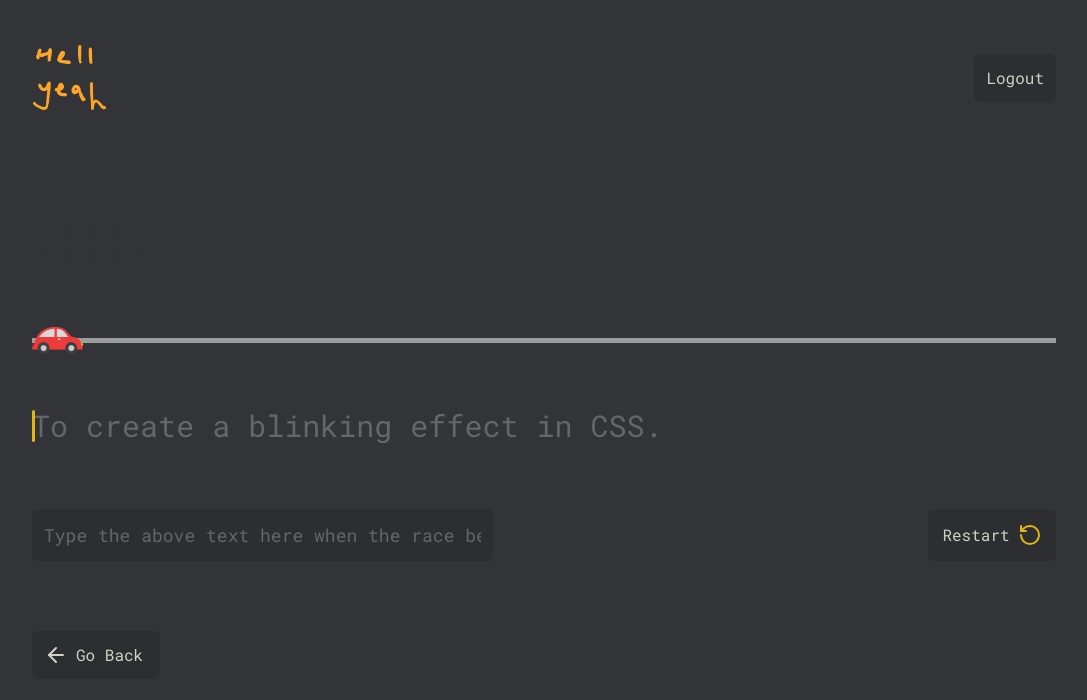
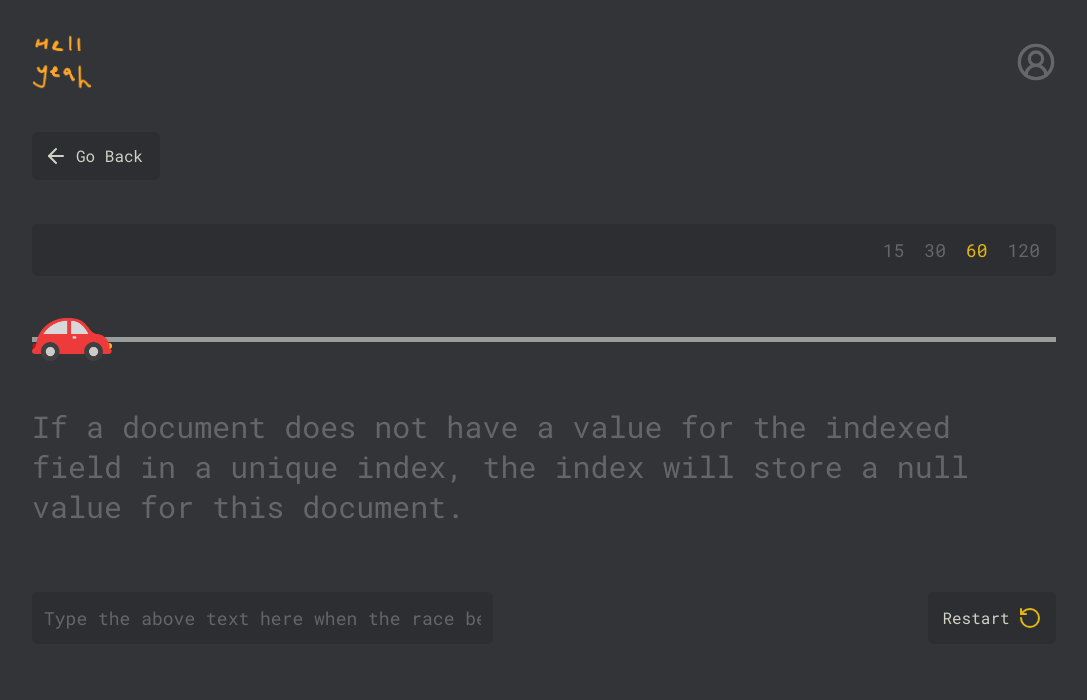
Before and after one commit to kimashii-dan/auth-with-next.js, a Next.js app: page /game in a window 1280 px wide. Shown: the top 700 px of the page, without its empty margins (96-1183 px from the left). Built offline with nearby package versions, Linux system fonts and the light colour scheme.

Commit message:
Smooth cursor, time selection, car image fix

```diff
--- a/src/app/(protected)/dashboard/page.tsx
+++ b/src/app/(protected)/dashboard/page.tsx
@@ -16,7 +16,7 @@ export default function Dashboard() {
       try {
         const response = await axios.get(`/api/users/protected`);
         console.log(response);
-        setUserData(response.data.data);
+        setUserData(response.data.user_data);
       } catch (error: any) {
         setError(error);
       } finally {
--- a/src/app/(protected)/game/page.tsx
+++ b/src/app/(protected)/game/page.tsx
@@ -6,11 +6,12 @@ import ProgressBar from "@/components/ProgressBar";
 import Text from "@/components/Text";
 import Input from "@/components/Input";
 
-const initialText = "To create a blinking effect in CSS.";
-const wordsArray = initialText.split(" ").map((word) => [...word, " "]); // Split text into words and characters
+const initialText =
+  "If a document does not have a value for the indexed field in a unique index, the index will store a null value for this document.";
+const wordsArray = initialText.split(" ").map((word) => [...word, " "]);
 
 const calculateWPM = (wordsTyped: number, elapsedTime: number): number => {
-  if (elapsedTime === 0) return 0; // Avoid division by zero
+  if (elapsedTime === 0) return 0;
   return Math.floor(wordsTyped / (elapsedTime / 60));
 };
 
@@ -20,9 +21,11 @@ export default function Game() {
   const [charIndex, setCharIndex] = useState<number>(0);
   const [wordsTyped, setWordsTyped] = useState<number>(0);
   const [isTyping, setIsTyping] = useState<boolean>(false);
-  const [timeLeft, setTimeLeft] = useState<number>(90);
+  const [timeLeft, setTimeLeft] = useState<number>(60);
+  const [selectedTime, setSelectedTime] = useState<number>(60);
   const [wpm, setWPM] = useState<number>(0);
   const [progress, setProgress] = useState<number>(0);
+  const [cursorIndex, setCursorIndex] = useState<number>(0);
 
   const totalCharacters = wordsArray.flat().length - 1;
 
@@ -38,7 +41,7 @@ export default function Game() {
 
   const finishGame = useCallback(async () => {
     setIsTyping(false);
-    const elapsedTime = 90 - timeLeft;
+    const elapsedTime = selectedTime - timeLeft;
     const finalWPM = calculateWPM(wordsTyped, elapsedTime);
     setWPM(finalWPM);
     setInput("");
@@ -50,7 +53,7 @@ export default function Game() {
     } catch (error) {
       console.error("Failed to submit stats:", error);
     }
-  }, [timeLeft, wordsTyped]);
+  }, [timeLeft, wordsTyped, selectedTime]);
 
   useEffect(() => {
     if (timeLeft === 0) {
@@ -71,12 +74,14 @@ export default function Game() {
       currentInput === currentWord.slice(0, charIndex - 1).join("")
     ) {
       setCharIndex((prev) => prev - 1);
+      setCursorIndex((prev) => prev - 1);
     } else if (currentInput[charIndex] === currentWord[charIndex]) {
       if (currentInput.length === currentWord.length) {
         moveToNextWord();
       } else {
         setCharIndex((prev) => prev + 1);
       }
+      setCursorIndex((prev) => prev + 1);
 
       if (
         currentInput.length === currentWord.length - 1 &&
@@ -105,26 +110,38 @@ export default function Game() {
     );
   };
 
-  const restartGame = () => {
+  const resetGameState = () => {
     setInput("");
     setWordIndex(0);
     setCharIndex(0);
     setWordsTyped(0);
     setIsTyping(false);
-    setTimeLeft(90);
+    setProgress(0);
+    setCursorIndex(0);
+  };
+
+  const restartGame = () => {
+    resetGameState();
+    setTimeLeft(selectedTime);
     setWPM(0);
-    setProgress(0);
+  };
+
+  const handleTimeSelect = (time: number) => {
+    setSelectedTime(time);
+    setTimeLeft(time);
+    resetGameState();
   };
 
   return (
     <div className="flex flex-col justify-center gap-7 rounded-lg font-roboto">
-      <div className="flex text-[#D1D0C5] flex-col gap-[65px] py-[50px]">
+      <div className="flex text-[#D1D0C5] flex-col gap-[65px] py-6">
         {/* Stats */}
         <Statistics
           isTyping={isTyping}
           words={wordsTyped}
           seconds={timeLeft}
           wpm={wpm}
+          onTimeSelect={handleTimeSelect}
         />
 
         {/* Progress Bar */}
@@ -133,9 +150,10 @@ export default function Game() {
         {/* Text */}
         <Text
           splitted={wordsArray}
-          wordIndex={wordIndex}
-          charIndex={charIndex}
           isTyping={isTyping}
+          seconds={timeLeft}
+          words={wordsTyped}
+          cursorIndex={cursorIndex}
         />
 
         {/* Input */}
--- a/src/app/(protected)/layout.tsx
+++ b/src/app/(protected)/layout.tsx
@@ -1,13 +1,12 @@
-/* eslint-disable @typescript-eslint/no-explicit-any */
 "use client";
 import "../globals.css";
 import Image from "next/image";
 import HellYeah from "../../../public/images/hell_yeah.png";
-import axios from "axios";
 import { useRouter } from "next/navigation";
 import React from "react";
 import Link from "next/link";
 import ArrowLeft from "../../../public/arrow-left.svg";
+import Profile from "../../../public/profile.svg";
 
 export default function ProtectedLayout({
   children,
@@ -15,35 +14,31 @@ export default function ProtectedLayout({
   children: React.ReactNode;
 }) {
   const router = useRouter();
-  async function logout() {
-    try {
-      await axios.get("/api/users/logout");
-      router.push("/login");
-    } catch (error: any) {
-      console.error(error.response?.data?.error || "Logout failed");
-    }
-  }
 
   return (
-    <div className="mx-auto w-[80%] min-h-screen flex flex-col mt-3 gap-5 text-[#d1d0c5]">
-      <div className="flex gap-7 py-7 rounded-lg items-center justify-between">
+    <div className="mx-auto w-[80%] min-h-screen flex flex-col my-3 gap-5 text-[#d1d0c5]">
+      <div className="flex gap-4 py-5 rounded-lg items-center justify-between">
         <Link href="/dashboard">
           <Image
             priority={true}
             src={HellYeah}
             alt="logo"
-            width={75}
-            height={75}
+            width={60}
+            height={60}
           />
         </Link>
-        <button
-          onClick={logout}
-          className="bg-[#2c2e31] p-3 rounded-md font-roboto"
-        >
-          Logout
-        </button>
+
+        <Link href="/profile">
+          <Image
+            priority={true}
+            src={Profile}
+            alt="logo"
+            width={40}
+            height={40}
+          />
+        </Link>
       </div>
-      {children}
+
       <button
         onClick={() => router.back()}
         className="bg-[#2c2e31] p-3 rounded-md font-roboto w-32 flex gap-2"
@@ -51,6 +46,7 @@ export default function ProtectedLayout({
         <Image src={ArrowLeft} alt="arrow left" />
         Go Back
       </button>
+      {children}
     </div>
   );
 }
--- a/src/app/(protected)/profile/page.tsx
+++ b/src/app/(protected)/profile/page.tsx
@@ -6,12 +6,16 @@ import Image from "next/image";
 import "../../globals.css";
 import UserType from "@/app/types/UserType";
 import StatsType from "@/app/types/StatsType";
+import { useRouter } from "next/navigation";
+import ArrowRight from "../../../../public/arrow-right.svg";
 
 export default function UserProfile() {
   const [userData, setUserData] = useState<UserType | null>(null);
   const [userStats, setUserStats] = useState<StatsType | null>(null);
   const [loading, setLoading] = useState<boolean>(false);
   const [error, setError] = useState<string | null>(null);
+
+  const router = useRouter();
 
   useEffect(() => {
     setLoading(true);
@@ -31,26 +35,58 @@ export default function UserProfile() {
     fetchUserData();
   }, []);
 
+  async function logout() {
+    try {
+      await axios.get("/api/users/logout");
+      router.push("/login");
+    } catch (error: any) {
+      console.error(error.response?.data?.error || "Logout failed");
+    }
+  }
+
   if (loading) return <div>Loading...</div>;
   if (error) return <div>{error}</div>;
 
   return (
+    <div className="relative">
       <div className="flex flex-col justify-center gap-7 p-7 rounded-lg bg-[#2c2e31] font-roboto">
-      <div className="flex gap-4 items-center">
+        <div className="flex items-center justify-between">
+          <div className="flex items-center gap-4">
             <Image
               src={userData?.avatar || "/profile.svg"}
               alt="default"
-          width={90}
-          height={90}
+              width={80}
+              height={80}
             />
-        <p className="text-4xl">{userData?.username}</p>
+            <p className="text-3xl">{userData?.username}</p>
+          </div>
+
+          <div>
+            <p className="text-[#646669] text-sm">highest wpm:</p>
+            <span className="text-4xl">{userStats?.highest_WPM}</span>
+          </div>
+
+          <div>
+            <p className="text-[#646669] text-sm">average wpm:</p>
+            <span className="text-4xl">{userStats?.average_WPM}</span>
+          </div>
+
+          <div>
+            <p className="text-[#646669] text-sm">amount of races:</p>
+            <span className="text-4xl">{userStats?.races_amount}</span>
+          </div>
         </div>
         <p>Email: {userData?.email}</p>
-
-      <p>
-        {userStats?.highest_WPM} {userStats?.average_WPM}
-        {userStats?.races_amount}
-      </p>
+      </div>
+      <div className="absolute -top-[68px] right-0">
+        <button
+          onClick={logout}
+          className="bg-[#2c2e31] p-3 rounded-md font-roboto w-32 ml-auto flex gap-2"
+        >
+          <Image src={ArrowRight} alt="arrow left" />
+          Logout
+        </button>
+      </div>
     </div>
   );
 }
--- a/src/app/api/users/stats/route.ts
+++ b/src/app/api/users/stats/route.ts
@@ -51,7 +51,7 @@ export async function POST(request: NextRequest) {
         (stats.average_WPM * (stats.races_amount - 1) + wpm) /
         stats.races_amount;
 
-      stats.average_WPM = new_average;
+      stats.average_WPM = new_average.toFixed(2);
 
       if (stats.highest_WPM < wpm) {
         stats.highest_WPM = wpm;
--- a/src/components/ProgressBar.tsx
+++ b/src/components/ProgressBar.tsx
@@ -1,23 +1,20 @@
 import Car from "../../public/images/progress-car.png";
 import Image from "next/image";
+
 interface ProgressBarProps {
   progress: number;
 }
 
 export default function ProgressBar({ progress }: ProgressBarProps) {
   return (
-    <div className="h-[5px] bg-[rgb(157,_156,_156)] w-full relative flex items-center">
+    <div className="h-[5px] bg-[rgb(157,_156,_156)] w-full relative flex items-center ">
       <div
-        className="absolute [transition:left_0.2s_ease] overflow-hidden max-h-12"
+        className="absolute [transition:left_0.2s_ease] overflow-hidden"
         style={{
-          left: `${progress}%`,
+          left: `calc(${progress}% - ${(progress / 100) * 80}px)`,
         }}
       >
-        <Image
-          className="h-auto w-[10vw] sm:w-[8vw] md:w-[6vw] lg:w-[4vw]"
-          src={Car}
-          alt="Car"
-        />
+        <Image className="h-auto w-20 max-w-none" src={Car} alt="Car" />
       </div>
     </div>
   );
--- a/src/components/Statistics.tsx
+++ b/src/components/Statistics.tsx
@@ -3,6 +3,7 @@ interface StatsProps {
   seconds: number;
   wpm: number;
   isTyping: boolean;
+  onTimeSelect: (time: number) => void;
 }
 
 export default function Statistics({
@@ -10,26 +11,37 @@ export default function Statistics({
   seconds,
   wpm,
   isTyping,
+  onTimeSelect,
 }: StatsProps) {
   return (
-    <div>
-      <h1 className="m-0 font-normal text-[2.5rem] text-[#e2b714] font-roboto">
+    <div className="h-12">
+      <div className="m-0 font-normal text-4xl text-[#e2b714] font-roboto ">
         {!isTyping ? (
           words > 0 ? (
             <>
-              <span className="text-[#e2b714]">{wpm}</span> wpm{" "}
+              <span className="">{wpm}</span> wpm{" "}
             </>
           ) : (
-            <span className="text-[#323437]">LOOOL</span>
+            <div className="text-[#646669] bg-[#2c2e31] rounded-md flex gap-5 text-lg py-3 px-4 justify-end">
+              {[15, 30, 60, 120].map((time) => (
+                <button
+                  key={time}
+                  onClick={() => onTimeSelect(time)}
+                  className={`transition-all  ${
+                    seconds === time ? "text-[#e2b714]" : "hover:text-[#D1D0C5]"
+                  }`}
+                >
+                  {time}
+                </button>
+              ))}
+            </div>
           )
         ) : (
           <div className="flex items-center gap-2">
-            <span className="whitespace-nowrap min-w-[50px] inline-block text-right">
-              {seconds}
-            </span>
+            <span className="">{seconds}</span>
           </div>
         )}
-      </h1>
+      </div>
     </div>
   );
 }
--- a/src/components/Text.tsx
+++ b/src/components/Text.tsx
@@ -1,47 +1,72 @@
+import React, { useRef, useEffect, useState } from "react";
+
 interface TextProps {
   splitted: string[][];
-  wordIndex: number;
-  charIndex: number;
+  seconds: number;
+  words: number;
   isTyping: boolean;
+  cursorIndex: number;
 }
 
 export default function Text({
   splitted,
-  wordIndex,
-  charIndex,
+  seconds,
+  words,
   isTyping,
+  cursorIndex,
 }: TextProps) {
+  const textRef = useRef<HTMLDivElement>(null);
+  const [cursorPosition, setCursorPosition] = useState({ top: 0, left: 0 });
+
+  useEffect(() => {
+    if (!textRef.current) return;
+    const textNode = textRef.current;
+    const charElements = textNode.querySelectorAll<HTMLElement>("[data-char]");
+
+    if (cursorIndex < charElements.length) {
+      const charElement = charElements[cursorIndex];
+      const { offsetLeft, offsetTop } = charElement;
+      setCursorPosition({ top: offsetTop, left: offsetLeft });
+    }
+  }, [cursorIndex, splitted]);
+
   return (
-    <div className="text-3xl relative font-roboto break-words">
+    <div
+      ref={textRef}
+      className="text-3xl font-roboto break-words relative leading-10"
+    >
       {splitted.map((word, wordIdx) => (
         <span key={wordIdx} className="inline-block">
           {word.map((char, charIdx) => {
-            const isCursor = wordIdx === wordIndex && charIdx === charIndex;
+            const charIndexGlobal =
+              splitted.slice(0, wordIdx).reduce((sum, w) => sum + w.length, 0) +
+              charIdx;
             return (
               <span
                 key={charIdx}
+                data-char
                 style={{
-                  color:
-                    wordIdx < wordIndex ||
-                    (wordIdx === wordIndex && charIdx < charIndex)
-                      ? "#D1D0C5"
-                      : "#646669",
-                  position: isCursor ? "relative" : undefined,
+                  color: charIndexGlobal < cursorIndex ? "#D1D0C5" : "#646669",
+                  position: "relative",
                 }}
               >
                 {char === " " ? "\u00A0" : char}
-                {isCursor && (
-                  <span
-                    className={`absolute top-1 left-0 w-[3px] rounded-[5px] h-8 bg-[#e2b714] ${
-                      isTyping ? "" : "animate-blink"
-                    }`}
-                  />
-                )}
               </span>
             );
           })}
         </span>
       ))}
+      {(!isTyping && (seconds === 0 || words > 0)) === false && (
+        <div
+          className={`absolute w-[3px] rounded-[5px] h-8 bg-[#e2b714] transition-all ${
+            isTyping ? "" : "animate-cursor"
+          }`}
+          style={{
+            top: `${cursorPosition.top}px`,
+            left: `${cursorPosition.left}px`,
+          }}
+        ></div>
+      )}
     </div>
   );
 }
```
Also changed, not shown: src/app/login/page.tsx (+14 -19 lines), src/app/signup/page.tsx (+15 -15 lines), tailwind.config.ts (+9 -0 lines), public/arrow-right.svg. Lines whose indentation alone changed are shown as unchanged.
